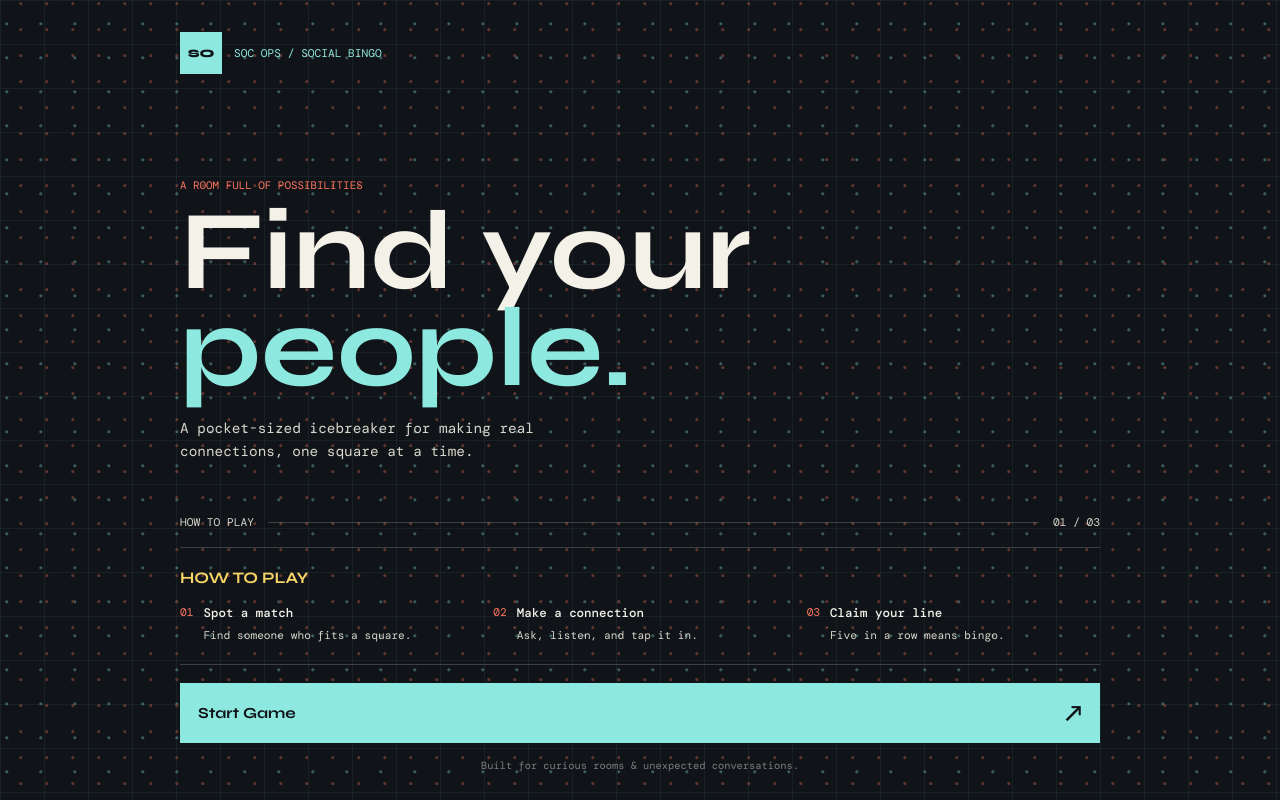
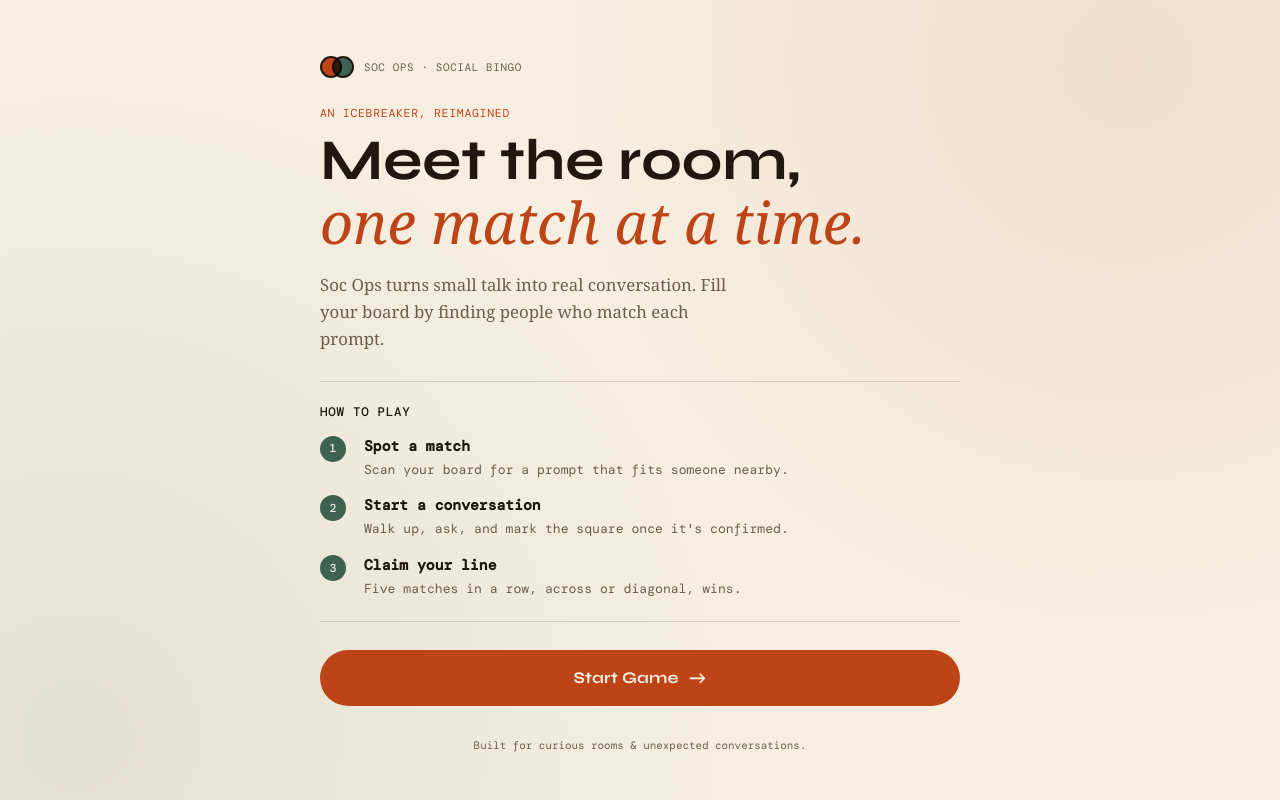
Before and after one commit to luishgv/agent-lab-python, a FastAPI app: page / in a window 1280 px wide. Run offline with FastAPI, Linux system fonts and the light colour scheme.

Commit message:
Redesign start screen: warm editorial theme (variation 2) for main app
Co-authored-by: luishgv <57415203+luishgv@users.noreply.github.com>

```diff
--- a/app/static/css/app.css
+++ b/app/static/css/app.css
@@ -10,6 +10,16 @@
     --line: rgba(244, 241, 232, 0.2);
     --display: "Syne", "Trebuchet MS", sans-serif;
     --mono: "DM Mono", "Courier New", monospace;
+
+    /* Start screen (editorial, warm) palette */
+    --start-paper: #f6efe1;
+    --start-card: #fbf7ee;
+    --start-ink: #211711;
+    --start-ink-soft: #6d5d4e;
+    --start-flame: #bd4416;
+    --start-moss: #3d6350;
+    --start-hairline: rgba(33, 23, 17, 0.14);
+    --start-serif: Georgia, "Iowan Old Style", "Palatino Linotype", serif;
 }
 
 * { box-sizing: border-box; }
@@ -23,39 +33,48 @@ body {
 button { cursor: pointer; border: 0; font: inherit; }
 button:focus-visible { outline: 3px solid var(--yellow); outline-offset: 4px; }
 
-.landing-shell, .game-shell { min-height: 100vh; overflow: hidden; position: relative; }
-.landing-shell {
-    background: var(--ink);
-    background-image: linear-gradient(rgba(141, 232, 223, 0.06) 1px, transparent 1px), linear-gradient(90deg, rgba(141, 232, 223, 0.06) 1px, transparent 1px);
-    background-size: 44px 44px;
+.start-shell, .game-shell { min-height: 100vh; overflow: hidden; position: relative; }
+.start-shell {
+    overflow-y: auto;
+    background: var(--start-paper);
+    background-image: radial-gradient(circle at 88% 8%, rgba(189, 68, 22, 0.1), transparent 42%), radial-gradient(circle at 6% 92%, rgba(61, 99, 80, 0.1), transparent 46%);
+    color: var(--start-ink);
 }
-.landing-noise { position: absolute; inset: 0; pointer-events: none; opacity: .34; background: radial-gradient(circle at 80% 14%, var(--coral) 0 1px, transparent 2px), radial-gradient(circle at 20% 70%, var(--cyan) 0 1px, transparent 2px); background-size: 26px 26px, 34px 34px; }
-.landing-inner { position: relative; width: min(100% - 40px, 920px); min-height: 100vh; margin: auto; padding: 32px 0 28px; display: flex; flex-direction: column; }
-.brand-lockup, .game-header, .landing-rule, .board-meta, .board-caption { font-size: .7rem; letter-spacing: 0; text-transform: uppercase; }
-.brand-lockup { display: flex; align-items: center; gap: 12px; color: var(--cyan); }
+.start-inner { position: relative; width: min(100% - 40px, 640px); min-height: 100vh; margin: auto; padding: 40px 0 32px; display: flex; flex-direction: column; justify-content: center; gap: 28px; }
+.game-header, .board-meta, .board-caption { font-size: .7rem; letter-spacing: 0; text-transform: uppercase; }
+.start-brand { display: flex; align-items: center; gap: 10px; animation: start-reveal .6s both; }
+.start-mark { position: relative; display: inline-block; width: 34px; height: 22px; flex-shrink: 0; }
+.start-mark-dot { position: absolute; top: 0; width: 22px; height: 22px; border-radius: 999px; border: 2px solid var(--start-ink); }
+.start-mark-dot-a { left: 0; background: var(--start-flame); mix-blend-mode: multiply; }
+.start-mark-dot-b { left: 12px; background: var(--start-moss); mix-blend-mode: multiply; }
+.start-kicker { color: var(--start-ink-soft); font-family: var(--mono); font-size: .68rem; letter-spacing: .06em; text-transform: uppercase; }
 .brand-mark { display: grid; place-items: center; width: 42px; height: 42px; color: var(--ink); background: var(--cyan); font-family: var(--display); font-weight: 800; letter-spacing: 0; }
 .brand-mark.small { width: 28px; height: 28px; font-size: .8rem; }
-.landing-hero { max-width: 680px; margin: auto 0 52px; }
 .eyebrow { margin: 0 0 12px; color: var(--coral); font-size: .68rem; letter-spacing: 0; text-transform: uppercase; }
 h1, h2, p { margin-top: 0; }
-.landing-hero h1, .game-intro h1 { margin-bottom: 20px; color: var(--paper); font-family: var(--display); font-size: 7rem; line-height: .86; letter-spacing: 0; }
-h1 em, .game-intro em { color: var(--cyan); font-style: normal; }
-.hero-copy { max-width: 360px; margin-bottom: 0; color: var(--paper-muted); font-size: .9rem; line-height: 1.6; }
-.landing-rule { display: flex; align-items: center; gap: 14px; color: var(--paper-muted); }
-.rule-line { height: 1px; flex: 1; background: var(--line); }
-.how-to-panel { margin: 18px 0 18px; padding: 20px 0; border-top: 1px solid var(--line); border-bottom: 1px solid var(--line); }
-.how-to-panel h2 { margin-bottom: 18px; color: var(--yellow); font-family: var(--display); font-size: 1rem; text-transform: uppercase; }
-.how-to-panel ol { display: grid; grid-template-columns: repeat(3, 1fr); gap: 20px; margin: 0; padding: 0; list-style: none; }
-.how-to-panel li { display: grid; grid-template-columns: auto 1fr; column-gap: 10px; }
-.how-to-panel li span { grid-row: span 2; color: var(--coral); font-size: .7rem; }
-.how-to-panel strong { color: var(--paper); font-size: .78rem; font-weight: 500; }
-.how-to-panel small { grid-column: 2; margin-top: 6px; color: var(--paper-muted); font-size: .7rem; line-height: 1.5; }
+.game-intro h1 { margin-bottom: 20px; color: var(--paper); font-family: var(--display); font-size: 7rem; line-height: .86; letter-spacing: 0; }
+.game-intro em { color: var(--cyan); font-style: normal; }
+.start-hero { animation: start-reveal .6s .08s both; }
+.start-eyebrow { margin: 0 0 10px; color: var(--start-flame); font-family: var(--mono); font-size: .72rem; letter-spacing: .06em; text-transform: uppercase; }
+.start-title { margin-bottom: 16px; color: var(--start-ink); font-family: var(--display); font-size: clamp(2.4rem, 6vw, 3.6rem); font-weight: 700; line-height: 1.05; letter-spacing: 0; }
+.start-title em { color: var(--start-flame); font-style: italic; font-family: var(--start-serif); font-weight: 400; }
+.start-copy { max-width: 46ch; margin-bottom: 0; color: var(--start-ink-soft); font-family: var(--start-serif); font-size: 1.05rem; line-height: 1.6; }
+.start-steps { animation: start-reveal .6s .16s both; padding: 22px 0; border-top: 1px solid var(--start-hairline); border-bottom: 1px solid var(--start-hairline); }
+.start-steps-title { margin-bottom: 16px; color: var(--start-ink); font-family: var(--mono); font-size: .78rem; font-weight: 500; letter-spacing: .06em; text-transform: uppercase; }
+.start-steps-list { display: grid; gap: 16px; margin: 0; padding: 0; list-style: none; }
+.start-steps-list li { display: grid; grid-template-columns: 30px 1fr; column-gap: 14px; align-items: start; }
+.start-step-index { display: grid; place-items: center; width: 26px; height: 26px; color: var(--start-paper); background: var(--start-moss); border-radius: 999px; font-family: var(--mono); font-size: .72rem; font-weight: 500; }
+.start-step-body strong { display: block; margin-bottom: 4px; color: var(--start-ink); font-size: .92rem; font-weight: 700; }
+.start-step-body p { margin: 0; color: var(--start-ink-soft); font-size: .82rem; line-height: 1.5; }
 .arcade-cta { display: flex; align-items: center; justify-content: space-between; width: 100%; padding: 16px 18px; color: var(--ink); background: var(--cyan); font-family: var(--display); font-size: .96rem; font-weight: 700; text-align: left; transition: transform .18s ease, background .18s ease, box-shadow .18s ease; }
 .arcade-cta b { font-size: 1.4rem; font-weight: 600; }
 .arcade-cta:hover { background: var(--lime); box-shadow: 7px 7px 0 var(--coral); transform: translate(-3px, -3px); }
-.landing-footnote { margin: 16px 0 0; color: rgba(244, 241, 232, .48); font-size: .65rem; text-align: center; }
-.reveal { animation: reveal .7s both; }
-.reveal-one { animation-delay: .05s; } .reveal-two { animation-delay: .15s; } .reveal-three { animation-delay: .25s; } .reveal-four { animation-delay: .35s; }
+.start-cta { display: flex; align-items: center; justify-content: center; gap: 10px; width: 100%; min-height: 56px; padding: 16px 24px; color: var(--start-paper); background: var(--start-flame); font-family: var(--display); font-size: 1.02rem; font-weight: 700; letter-spacing: .01em; border-radius: 999px; transition: transform .18s ease, background .18s ease, box-shadow .18s ease; animation: start-reveal .6s .24s both; }
+.start-cta-icon { font-size: 1.1rem; transition: transform .18s ease; }
+.start-cta:hover { background: var(--start-moss); box-shadow: 0 10px 24px rgba(33, 23, 17, .18); transform: translateY(-2px); }
+.start-cta:hover .start-cta-icon { transform: translateX(3px); }
+.start-cta:focus-visible { outline: 3px solid var(--start-ink); outline-offset: 4px; }
+.start-footnote { margin: 4px 0 0; color: var(--start-ink-soft); font-family: var(--mono); font-size: .68rem; text-align: center; animation: start-reveal .6s .3s both; }
 
 .game-shell { padding: 24px max(20px, calc((100vw - 920px) / 2)); background: var(--ink); }
 .game-header { display: flex; align-items: center; justify-content: space-between; min-height: 42px; border-bottom: 1px solid var(--line); }
@@ -91,14 +110,12 @@ h1 em, .game-intro em { color: var(--cyan); font-style: normal; }
 .bingo-modal h2 span { color: var(--coral); } .bingo-modal p:not(.eyebrow) { color: #4d5658; font-size: .8rem; line-height: 1.7; }
 .modal-cta { margin-top: 26px; background: var(--coral); } .modal-cta:hover { background: var(--lime); }
 
-@keyframes reveal { from { opacity: 0; transform: translateY(18px); } to { opacity: 1; transform: translateY(0); } }
+@keyframes start-reveal { from { opacity: 0; transform: translateY(14px); } to { opacity: 1; transform: translateY(0); } }
 @keyframes modal-in { from { opacity: 0; transform: scale(.92) rotate(-1deg); } to { opacity: 1; transform: scale(1) rotate(0); } }
 @media (max-width: 640px) {
-    .landing-inner { width: min(100% - 32px, 520px); padding-top: 22px; }
-    .landing-hero { margin-top: auto; margin-bottom: 38px; }
-    .landing-hero h1 { font-size: 4.8rem; }
-    .how-to-panel ol { grid-template-columns: 1fr; gap: 13px; }
-    .how-to-panel li { grid-template-columns: 32px 1fr; }
+    .start-inner { width: min(100% - 32px, 480px); padding-top: 28px; gap: 22px; }
+    .start-title { font-size: clamp(2rem, 9vw, 2.6rem); }
+    .start-copy { font-size: .95rem; }
     .game-shell { padding: 16px; }
     .game-intro { display: block; padding: 34px 0 24px; }
     .game-intro h1 { font-size: 3.7rem; }
@@ -109,6 +126,11 @@ h1 em, .game-intro em { color: var(--cyan); font-style: normal; }
     .square-index { top: 4px; left: 4px; font-size: .46rem; }
     .bingo-modal { padding: 28px; }
 }
+@media (max-height: 700px) {
+    .start-inner { min-height: 0; padding: 24px 0; gap: 16px; }
+    .start-steps { padding: 14px 0; }
+    .start-steps-list { gap: 10px; }
+}
 @media (prefers-reduced-motion: reduce) {
     *, *::before, *::after { animation-duration: .01ms !important; animation-iteration-count: 1 !important; scroll-behavior: auto !important; transition-duration: .01ms !important; }
 }
--- a/app/templates/components/start_screen.html
+++ b/app/templates/components/start_screen.html
@@ -1,32 +1,52 @@
 <div id="game-container">
-    <main class="landing-shell">
-        <div class="landing-noise" aria-hidden="true"></div>
-        <div class="landing-inner">
-            <header class="brand-lockup reveal reveal-one">
-                <span class="brand-mark">SO</span>
-                <span class="brand-label">SOC OPS / SOCIAL BINGO</span>
+    <main class="start-shell">
+        <div class="start-inner">
+            <header class="start-brand">
+                <span class="start-mark" aria-hidden="true">
+                    <span class="start-mark-dot start-mark-dot-a"></span>
+                    <span class="start-mark-dot start-mark-dot-b"></span>
+                </span>
+                <span class="start-kicker">Soc Ops &middot; Social Bingo</span>
             </header>
 
-            <section class="landing-hero reveal reveal-two">
-                <p class="eyebrow">A room full of possibilities</p>
-                <h1>Find your<br><em>people.</em></h1>
-                <p class="hero-copy">A pocket-sized icebreaker for making real connections, one square at a time.</p>
+            <section class="start-hero">
+                <p class="start-eyebrow">An icebreaker, reimagined</p>
+                <h1 class="start-title">Meet the room,<br><em>one match at a time.</em></h1>
+                <p class="start-copy">Soc Ops turns small talk into real conversation. Fill your board by finding people who match each prompt.</p>
             </section>
 
-            <div class="landing-rule reveal reveal-three"><span>HOW TO PLAY</span><span class="rule-line"></span><span>01 / 03</span></div>
-            <section class="how-to-panel reveal reveal-three" aria-labelledby="how-to-title">
-                <h2 id="how-to-title">How to play</h2>
-                <ol>
-                    <li><span>01</span><strong>Spot a match</strong><small>Find someone who fits a square.</small></li>
-                    <li><span>02</span><strong>Make a connection</strong><small>Ask, listen, and tap it in.</small></li>
-                    <li><span>03</span><strong>Claim your line</strong><small>Five in a row means bingo.</small></li>
+            <section class="start-steps" aria-labelledby="how-to-title">
+                <h2 id="how-to-title" class="start-steps-title">How to play</h2>
+                <ol class="start-steps-list">
+                    <li>
+                        <span class="start-step-index" aria-hidden="true">1</span>
+                        <div class="start-step-body">
+                            <strong>Spot a match</strong>
+                            <p>Scan your board for a prompt that fits someone nearby.</p>
+                        </div>
+                    </li>
+                    <li>
+                        <span class="start-step-index" aria-hidden="true">2</span>
+                        <div class="start-step-body">
+                            <strong>Start a conversation</strong>
+                            <p>Walk up, ask, and mark the square once it's confirmed.</p>
+                        </div>
+                    </li>
+                    <li>
+                        <span class="start-step-index" aria-hidden="true">3</span>
+                        <div class="start-step-body">
+                            <strong>Claim your line</strong>
+                            <p>Five matches in a row, across or diagonal, wins.</p>
+                        </div>
+                    </li>
                 </ol>
             </section>
 
-            <button hx-post="/start" hx-target="#game-container" hx-swap="outerHTML" class="arcade-cta reveal reveal-four">
-                <span>Start Game</span><b aria-hidden="true">↗</b>
+            <button hx-post="/start" hx-target="#game-container" hx-swap="outerHTML" class="start-cta">
+                <span>Start Game</span>
+                <span class="start-cta-icon" aria-hidden="true">&rarr;</span>
             </button>
-            <p class="landing-footnote reveal reveal-four">Built for curious rooms &amp; unexpected conversations.</p>
+            <p class="start-footnote">Built for curious rooms &amp; unexpected conversations.</p>
         </div>
     </main>
 </div>
```
